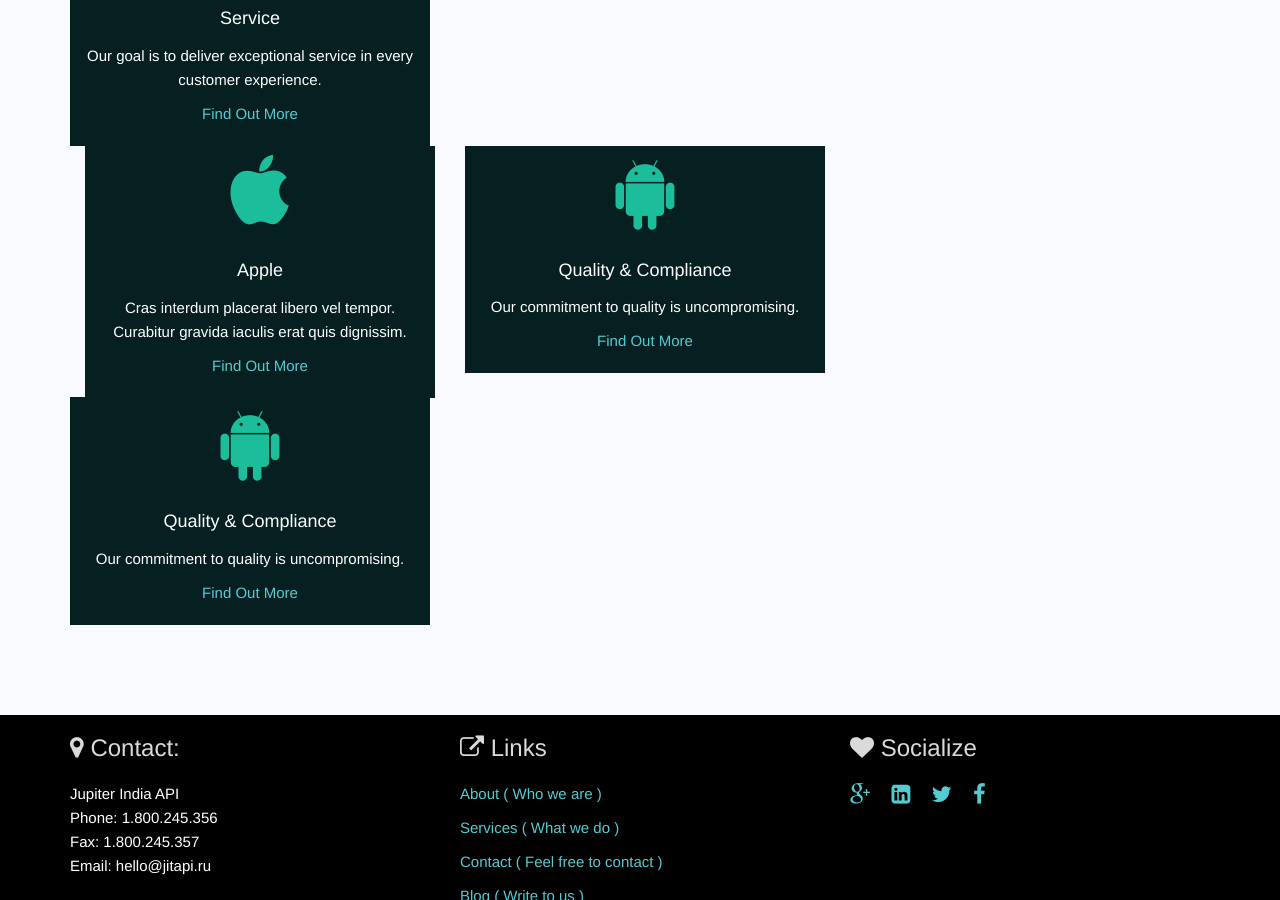
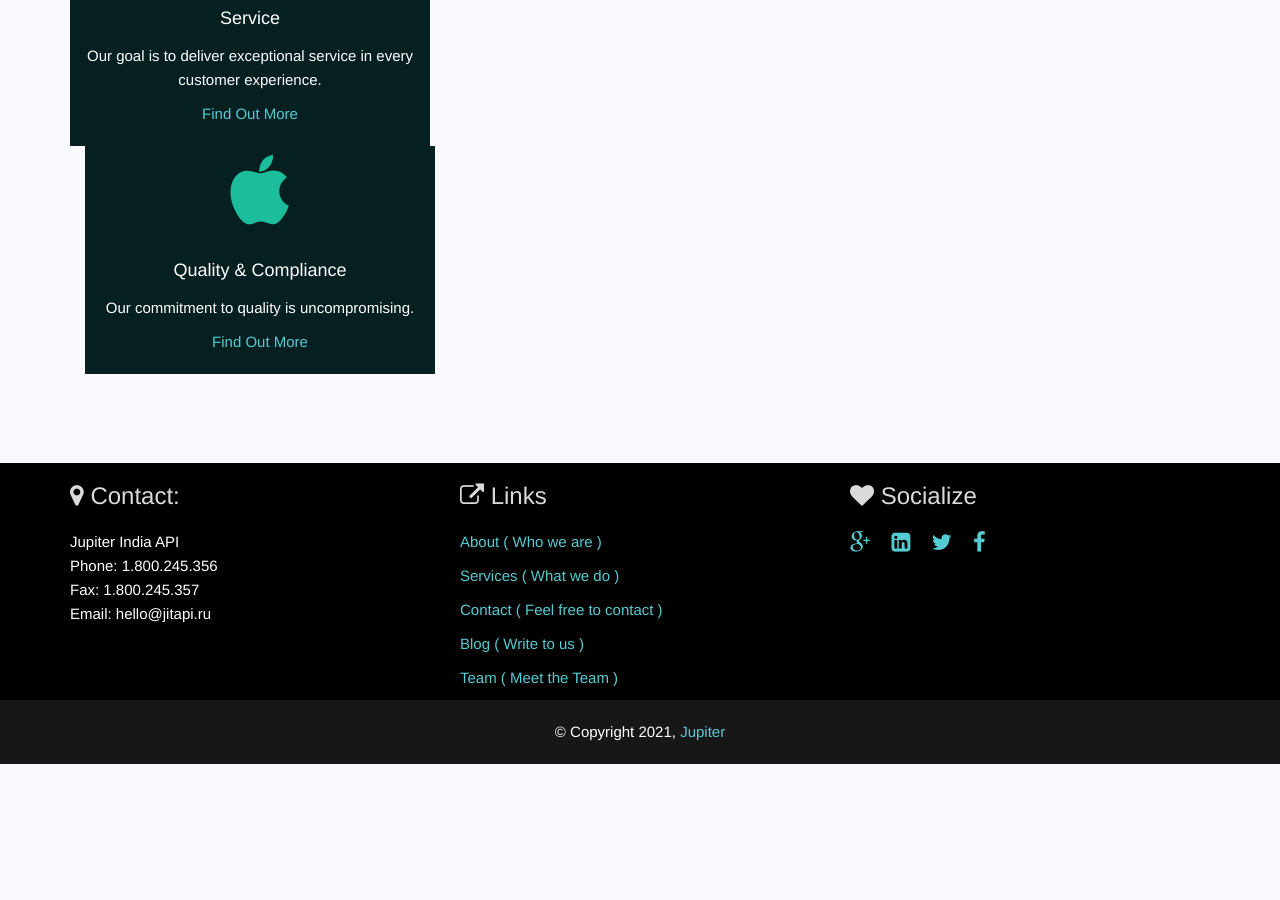
Before and after one commit to jitapi/jitapi.github.io, a Jekyll site: the page built from index.html, in a window 1280 px wide and 900 px high, scrolled down 744 px. Built offline with Jekyll 4.4.1, drawn with Linux system fonts in a browser that asks for light colours; after the commit the page ends 1508 px from its top, so only the background shows below that.

Commit message:
Update home_style.html

```diff
--- a/_layouts/home_style.html
+++ b/_layouts/home_style.html
@@ -96,40 +96,12 @@
             <div class="col-lg-4 col-md-4 col-sm-4 col-xs-12">
                 <div class="services-group wow animated zoomIn" data-wow-offset="40">
                     <p class="services-icon"><i class="fa fa-apple fa-5x"></i></p>
-                    <h4 class="services-title">Apple</h4>
-                    <p class="services-body">Cras interdum placerat libero vel tempor. Curabitur gravida iaculis erat quis dignissim.</p>
+                    <h4 class="services-title">Quality & Compliance</h4>
+                    <p class="services-body">Our commitment to quality is uncompromising.</p>
                     <p class="services-more"><a href="#">Find Out More</a></p>
                 </div>
             </div>
             <!-- End Serivces Row 1 -->
-
-
-             <!-- Begin Services Row 2 -->
-             <div class="row services-row services-row-head services-row-2  ">
-                <div class="col-lg-4 col-md-4 col-sm-4 col-xs-12">
-                    <div class="services-group wow animated fadeInLeft" data-wow-offset="40">
-                        <p class="services-icon"><span class="fa fa-android fa-5x"></span></p>
-                        <h4 class="services-title">Quality & Compliance</h4>
-                        <p class="services-body">Our commitment to quality is uncompromising.</p>
-                        <p class="services-more"><a href="#">Find Out More</a></p>
-                    </div>
-                </div>
-            </div>
-            <!-- End Serivces Row 2 -->
-
-            <!-- Begin Services Row 3 -->
-               <div class="row services-row services-row-head services-row-3  ">
-                <div class="col-lg-4 col-md-4 col-sm-4 col-xs-12">
-                    <div class="services-group wow animated fadeInLeft" data-wow-offset="40">
-                        <p class="services-icon"><span class="fa fa-android fa-5x"></span></p>
-                        <h4 class="services-title">Quality & Compliance</h4>
-                        <p class="services-body">Our commitment to quality is uncompromising.</p>
-                        <p class="services-more"><a href="#">Find Out More</a></p>
-                    </div>
-                </div>
-            </div>
-            <!-- End Serivces Row 2 -->
-        </div>
     </section>
     <!-- End #services-section -->
 
```
